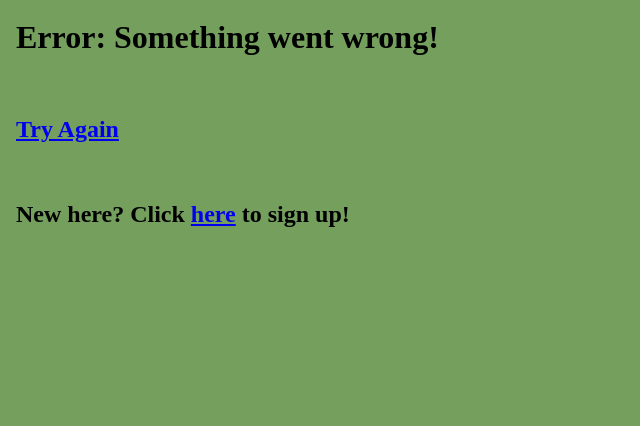
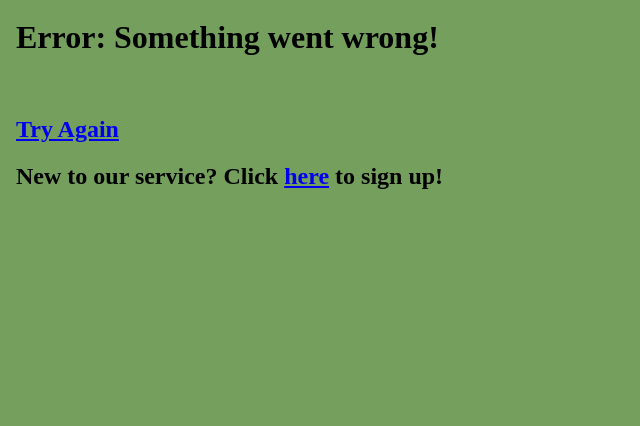
Before and after one commit to sarawille7/timber, a PHP site: page /noUser.php in a window 1280 px wide. Shown: the part 48-474 px from the top of the page, without its empty margins (0-640 px from the left). Run offline with PHP 8.4, Linux system fonts and the light colour scheme.

Commit message:
forgot something

```diff
--- a/noUser.php
+++ b/noUser.php
@@ -8,8 +8,7 @@ include("menu.PHP");
   <h1> Error: Something went wrong! </h1>
 <br>
   <h2><a href="login.php"> Try Again</a></h2>
-<br>
-<h2> New here? Click <a href="tree_form.php"> here</a> to sign up! </h2>
+  <h2> New to our service? Click <a href="user_form.php"> here</a> to sign up! </h2>
 
 </div>
 </body>
```
